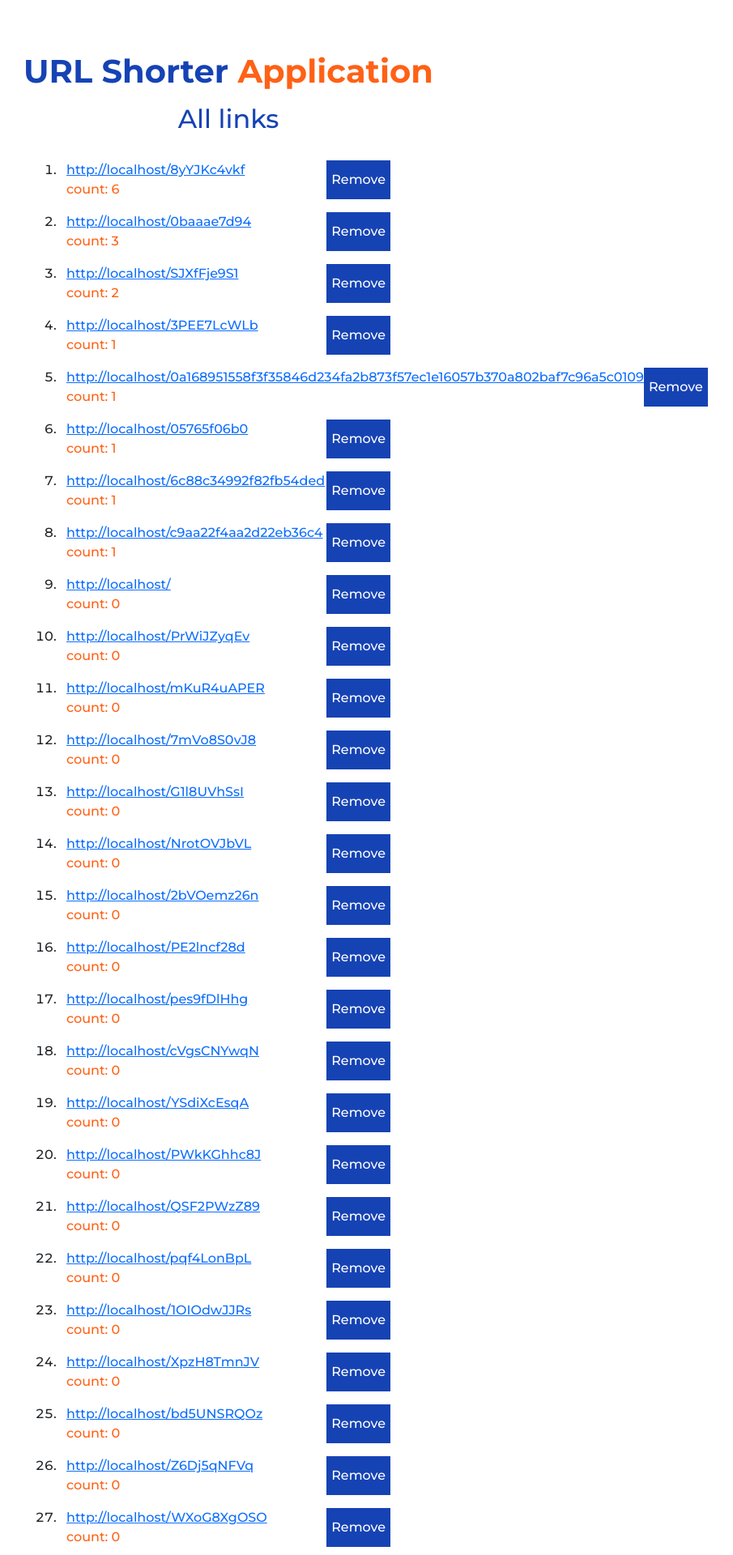
After one commit to VeraKutyavina/links-shortening, a Django app: page /all in a window 1280 px wide; the page is wider, and only the part inside the window is pictured. The commit adds this page. Shown: the top 1920 px of that part at 81% size, without its empty margins (358-1263 px from the left). Run offline with Django 4.2, Linux system fonts and the light colour scheme; data comes from the database, SQL or seed files in the repository; both versions use the stored data as it was after the commit.

Commit message:
Create all links page

```diff
--- /dev/null
+++ b/linkshortener/templates/links/allLinks.html
@@ -0,0 +1,32 @@
+{% extends 'links/template.html' %}
+
+{% block body %}
+
+    <div class="container main">
+        <div class="mt-5">
+            <div class="text-center py-3">
+                <h1 class="title">URL Shorter <span class="lightText"> Application </span></h1>
+                <h2 class="allLinksTitle">All links</h2>
+
+                {% if links %}
+                    <ul>
+                    {% for link in links %}
+                        <li>
+                            <div class="linkItem">
+                                <div>
+                                    <a class="linkName" href="{{ link.short_link }}"> {{ absolute_url }}{{ link.short_link }} </a>
+                                    <div class="lightText"> count: {{ link.followed_count }} </div>
+                                </div>
+                                <button class="removeButton"> Remove </button>
+                            </div>
+                        </li>
+                    {% endfor %}
+                    </ul>
+
+                {% endif %}
+
+            </div>
+        </div>
+    </div>
+
+{% endblock body %}
--- a/linkshortener/templates/links/template.html
+++ b/linkshortener/templates/links/template.html
@@ -58,6 +58,38 @@
           .main {
               font-family: 'Montserrat', sans-serif;
           }
+          .allLinksTitle {
+              color: #1643b4;
+              margin: 1rem 0;
+          }
+          ul {
+              list-style-type: decimal;
+              width: 30rem;
+              margin: 2rem auto;
+          }
+
+          li {
+              margin-bottom: 1rem;
+          }
+
+          .linkItem {
+              text-align: start;
+              margin-left: 0.5rem;
+              display: flex;
+              width: 25rem;
+              justify-content: space-between;
+          }
+          .linkName {
+              width: 10rem;
+          }
+          .removeButton {
+             background: #1643b4;
+              color: white;
+              border: none;
+          }
+          .removeButton:hover {
+             background: #ff6116;
+          }
       </style>
   </head>
   <body>
--- a/linkshortener/urls.py
+++ b/linkshortener/urls.py
@@ -3,7 +3,8 @@ from django.urls import path
 from . import views
 
 urlpatterns = [
+    path('', views.index, name='index'),
+    path('all', views.all_links, name='allLinks'),
     path('create', views.create, name='create'),
     path('<str:short_link>', views.redirect, name='redirect'),
-    path('', views.index, name='index'),
 ]
--- a/linkshortener/views.py
+++ b/linkshortener/views.py
@@ -37,8 +37,15 @@ def create(request):
 
 def redirect(request, short_link):
     redirect_link = get_object_or_404(Link, short_link=short_link)
-
     redirect_link.followed_count += 1
     redirect_link.save()
 
     return HttpResponseRedirect(redirect_link.long_link)
+
+
+def all_links(request):
+    links = Link.objects.order_by("-followed_count")
+    template = loader.get_template('links/allLinks.html')
+    content = template.render({"links": links, "absolute_url": request.build_absolute_uri('/')}, request)
+
+    return HttpResponse(content=content)
```
Also changed, not shown: db.sqlite3.
